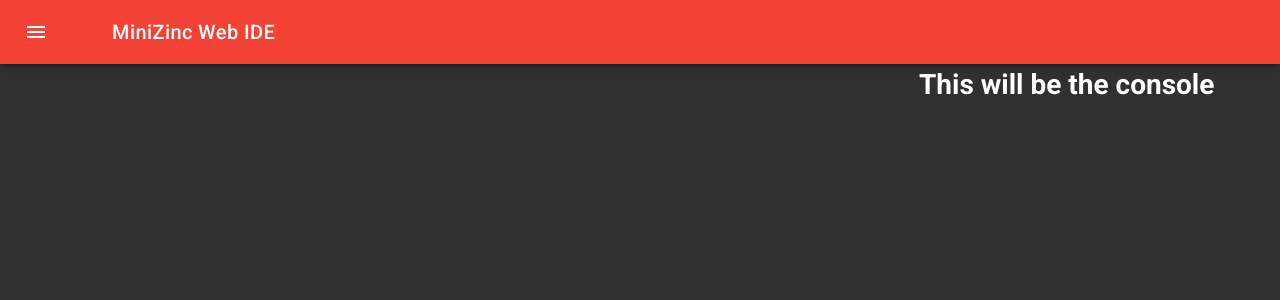
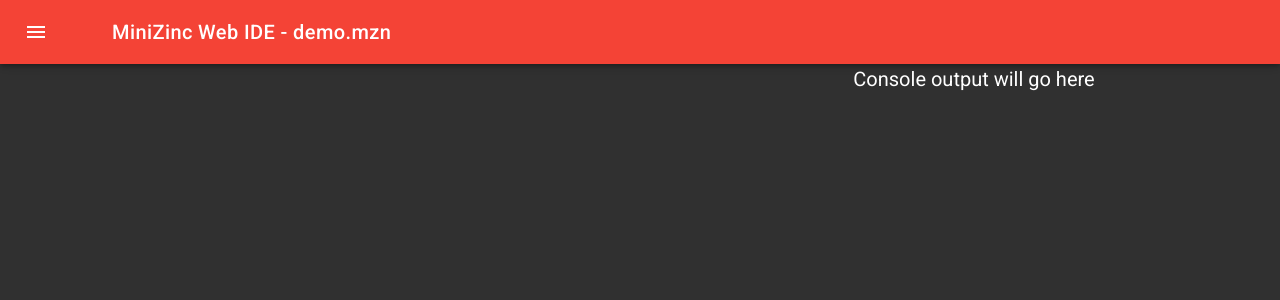
Before and after one commit to jsdelivrbot/minizinc-web, a Vue app in the folder frontend/: page / in a window 1280 px wide. Shown: the top 300 px of the page. Built offline with nearby package versions, Linux system fonts and the light colour scheme.

Commit message:
console updates/improvements

```diff
--- a/frontend/src/App.vue
+++ b/frontend/src/App.vue
@@ -19,23 +19,20 @@
 
 #editor {
 	margin: 0;
-	/* margin-top: 10px; */
-	/* position: absolute;
-	top: 0;
-	bottom: 0;*/
 	left: 0;
 	height: 100%;
 	width: 100%;
-	/* right: 0; */
 	font-size: 20px;
 }
+
 .remove-margin {
 	margin: 0 !important;
 	padding: 0 !important;
 }
-.fill-space {
-	height: 100%;
-	width: 100%;
+
+.left-align {
+	font-size: 20px;
+	text-align: left;
 }
 </style>
 
@@ -63,17 +60,17 @@
       <v-toolbar-side-icon @click.stop="drawerOpen = !drawerOpen"></v-toolbar-side-icon>
       <v-icon class="mx-3">fab fa-youtube</v-icon>
       <v-toolbar-title class="mr-5 align-center">
-        <span class="title">MiniZinc Web IDE</span>
+        <span class="title">MiniZinc Web IDE - {{currentFile}}</span>
       </v-toolbar-title>
     </v-toolbar>
     <v-content>
       <v-container fluid fill-height class="remove-margin">
-        <v-layout align-space-around justify-center align-center>
+        <v-layout align-space-around>
            <v-flex xs8 fill-height fill-width>
             <editor id="editor" v-model="codeEntered" lang="ruby" v-bind:theme="theme" @init="initEditor"></editor>
            </v-flex>
           <v-flex xs4 fill-height fill-width>
-            <h1 class="fill-space">This will be the console</h1>
+            <p class="left-align">{{consoleOutput}}</p>
           </v-flex>
         </v-layout>
       </v-container>
@@ -88,6 +85,9 @@
   data: function() {
     return {
       drawerOpen: false,
+      currentFile: 'demo.mzn',
+      theme: 'twilight',
+      consoleOutput: 'Console output will go here',
       codeEntered:
 `% Golomb rulers.
 
@@ -106,7 +106,6 @@
 
 output ["golomb: ", show(mark), "\\n"];
 `,
-      theme: 'twilight',
     };
   },
   components: {
```
